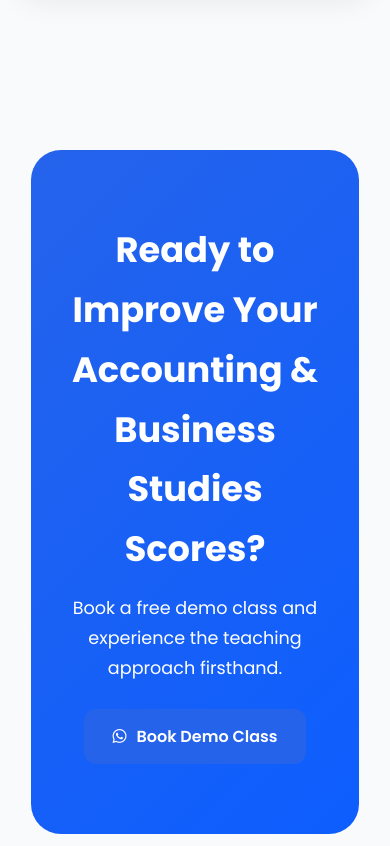
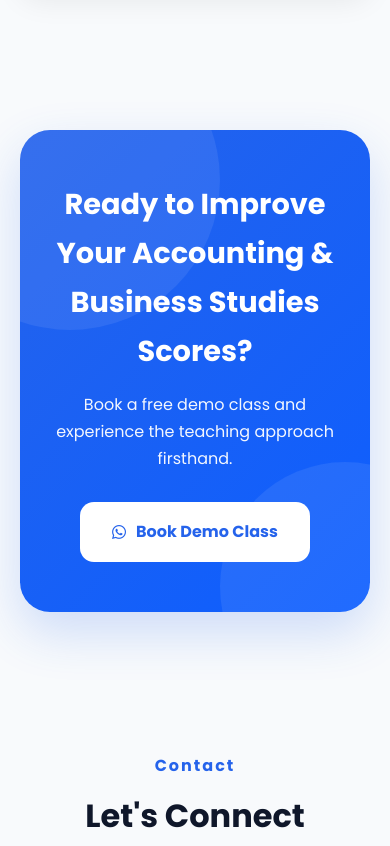
Before and after one commit to rpatods/richi-patodia, a plain HTML site: page index.html in a window 390 px wide. Shown: the part 4960-5806 px from the top of the page. Drawn offline with nearby package versions, Linux system fonts and the light colour scheme.

Commit message:
Enhance demo-banner styles and responsiveness

```diff
--- a/css/style.css
+++ b/css/style.css
@@ -1213,6 +1213,14 @@ footer{
 
 .demo-banner{
 
+    max-width:1100px;
+
+    margin:80px auto;
+
+    padding:70px 40px;
+
+    border-radius:30px;
+
     text-align:center;
 
     background:linear-gradient(
@@ -1223,19 +1231,110 @@ footer{
 
     color:white;
 
-    padding:70px 30px;
+    box-shadow:0 20px 50px rgba(37,99,235,.20);
 
-    border-radius:30px;
+    position:relative;
 
-    margin:80px 8%;
+    overflow:hidden;
+}
+
+.demo-banner::before{
+
+    content:'';
+
+    position:absolute;
+
+    width:300px;
+    height:300px;
+
+    background:rgba(255,255,255,.08);
+
+    border-radius:50%;
+
+    top:-100px;
+    left:-100px;
+}
+
+.demo-banner::after{
+
+    content:'';
+
+    position:absolute;
+
+    width:250px;
+    height:250px;
+
+    background:rgba(255,255,255,.08);
+
+    border-radius:50%;
+
+    bottom:-100px;
+    right:-100px;
 }
 
 .demo-banner h2{
-    font-size:2.2rem;
+
+    font-size:2.7rem;
+
     margin-bottom:15px;
+
+    color:white;
+
+    position:relative;
+    z-index:2;
 }
 
 .demo-banner p{
-    margin-bottom:25px;
-    font-size:1.1rem;
+
+    font-size:1.2rem;
+
+    margin-bottom:30px;
+
+    opacity:.95;
+
+    position:relative;
+    z-index:2;
 }
+
+.demo-banner .btn{
+
+    position:relative;
+    z-index:2;
+
+    background:white;
+
+    color:#2563eb;
+
+    font-weight:700;
+
+    padding:16px 32px;
+
+    border-radius:14px;
+}
+
+.demo-banner .btn:hover{
+
+    transform:translateY(-4px);
+
+    background:#f8fafc;
+}
+
+@media(max-width:768px){
+
+    .demo-banner{
+
+        margin:60px 20px;
+
+        padding:50px 25px;
+    }
+
+    .demo-banner h2{
+
+        font-size:1.8rem;
+    }
+
+    .demo-banner p{
+
+        font-size:1rem;
+    }
+}
```
